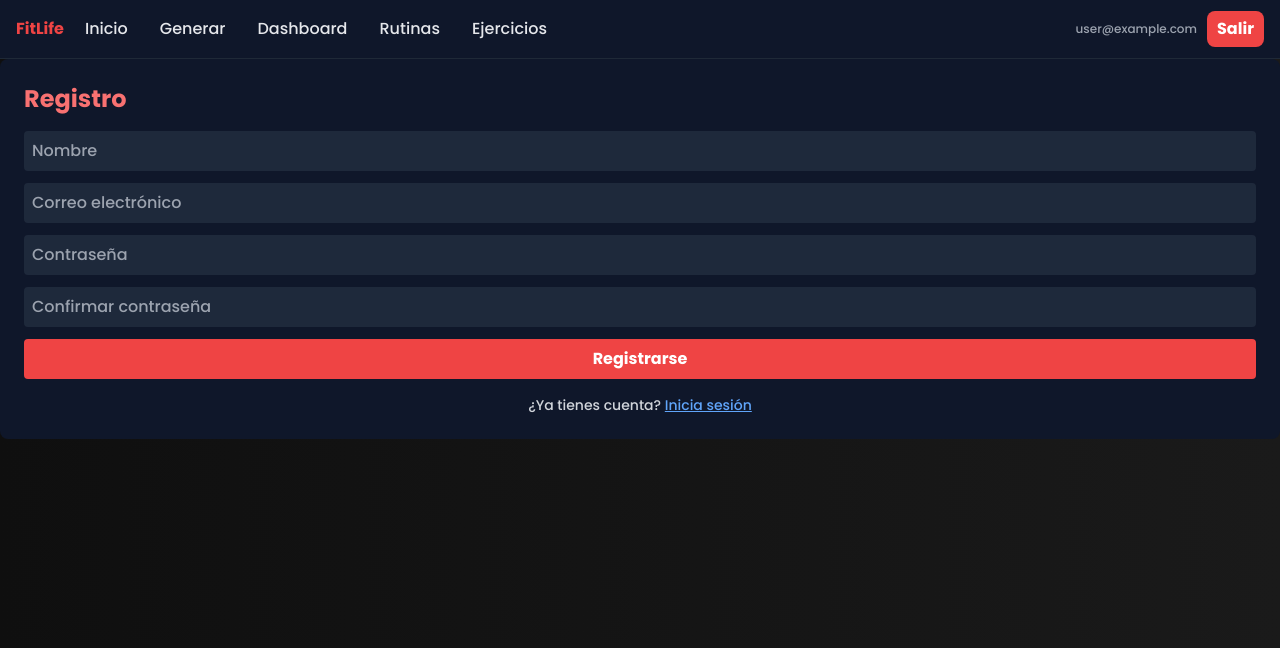
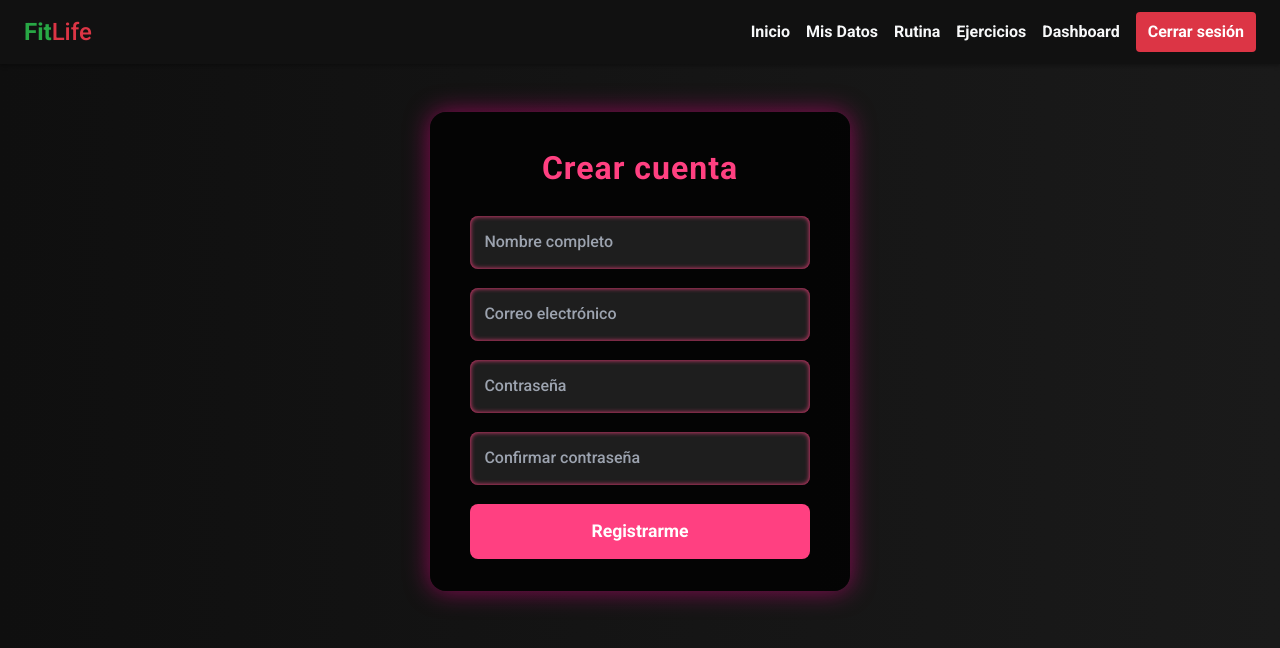
Before and after one commit to Totuyo11/itlife-frontend, a React (Create React App) app: page /register in a window 1280 px wide. Shown: the top 648 px of the page. Built offline with nearby package versions, Linux system fonts and the light colour scheme; no server answers; sample sign-in values are in the browser's storage.

Commit message:
primer commit

```diff
--- a/src/Auth.js
+++ b/src/Auth.js
@@ -1,19 +1,97 @@
 import React, { useState } from 'react';
-import Login from './Login';
-import Register from './Register';
+import { createUserWithEmailAndPassword, signInWithEmailAndPassword, updateProfile, getAuth } from 'firebase/auth';
+import { useNavigate } from 'react-router-dom';
+import './Register.css';
 
-const Auth = () => {
-  const [isRegistering, setIsRegistering] = useState(false);
+function Auth() {
+  const [modo, setModo] = useState('login'); // 'login' o 'register'
+  const [nombre, setNombre] = useState('');
+  const [correo, setCorreo] = useState('');
+  const [contraseña, setContraseña] = useState('');
+  const [confirmar, setConfirmar] = useState('');
+  const [mensaje, setMensaje] = useState('');
+
+  const navigate = useNavigate();
+  const auth = getAuth();
+
+  const handleSubmit = async (e) => {
+    e.preventDefault();
+
+    if (modo === 'register' && contraseña !== confirmar) {
+      setMensaje('❌ Las contraseñas no coinciden');
+      return;
+    }
+
+    try {
+      if (modo === 'login') {
+        await signInWithEmailAndPassword(auth, correo, contraseña);
+        setMensaje('✅ Bienvenido!');
+      } else {
+        const userCredential = await createUserWithEmailAndPassword(auth, correo, contraseña);
+        await updateProfile(userCredential.user, { displayName: nombre });
+        setMensaje('✅ Registro exitoso!');
+      }
+
+      setTimeout(() => {
+        navigate('/dashboard');
+      }, 1500);
+    } catch (err) {
+      setMensaje('❌ ' + err.message);
+    }
+  };
 
   return (
-    <div>
-      {isRegistering ? (
-        <Register onSwitch={() => setIsRegistering(false)} />
-      ) : (
-        <Login onSwitch={() => setIsRegistering(true)} />
-      )}
+    <div className="registro-container">
+      <div className="form-box">
+        <h2 className="titulo-login">{modo === 'login' ? 'Iniciar Sesión' : 'Crear Cuenta'}</h2>
+        <form onSubmit={handleSubmit} className="registro-form">
+          {modo === 'register' && (
+            <input
+              type="text"
+              placeholder="Nombre completo"
+              value={nombre}
+              onChange={(e) => setNombre(e.target.value)}
+              required
+            />
+          )}
+          <input
+            type="email"
+            placeholder="Correo electrónico"
+            value={correo}
+            onChange={(e) => setCorreo(e.target.value)}
+            required
+          />
+          <input
+            type="password"
+            placeholder="Contraseña"
+            value={contraseña}
+            onChange={(e) => setContraseña(e.target.value)}
+            required
+          />
+          {modo === 'register' && (
+            <input
+              type="password"
+              placeholder="Confirmar contraseña"
+              value={confirmar}
+              onChange={(e) => setConfirmar(e.target.value)}
+              required
+            />
+          )}
+          <button type="submit">{modo === 'login' ? 'Entrar' : 'Registrarme'}</button>
+          {mensaje && <p className="mensaje">{mensaje}</p>}
+        </form>
+
+        <p className="switch-auth">
+          {modo === 'login'
+            ? "¿No tienes cuenta? "
+            : "¿Ya tienes cuenta? "}
+          <button className="linkcito" onClick={() => setModo(modo === 'login' ? 'register' : 'login')}>
+            {modo === 'login' ? 'Regístrate aquí' : 'Inicia sesión'}
+          </button>
+        </p>
+      </div>
     </div>
   );
-};
+}
 
 export default Auth;
--- a/src/Login.js
+++ b/src/Login.js
@@ -1,59 +1,51 @@
 import React, { useState } from 'react';
+import { getAuth, signInWithEmailAndPassword } from 'firebase/auth';
 import { useNavigate } from 'react-router-dom';
-import './Login.css';
-import loginImage from './assets/login-image.png';
-import { signInWithEmailAndPassword } from 'firebase/auth';
-import { auth } from './firebase';
+import './Register.css'; // mismo estilo visual
 
 function Login() {
-  const [email, setEmail] = useState('');
-  const [password, setPassword] = useState('');
-  const [error, setError] = useState('');
-  const [loading, setLoading] = useState(false);
+  const [correo, setCorreo] = useState('');
+  const [contraseña, setContraseña] = useState('');
+  const [mensaje, setMensaje] = useState('');
   const navigate = useNavigate();
 
-  const handleLogin = async (e) => {
+  const handleSubmit = async (e) => {
     e.preventDefault();
-    setError('');
-    setLoading(true);
+    const auth = getAuth();
+
     try {
-      await signInWithEmailAndPassword(auth, email, password);
-      navigate('/');
-    } catch (err) {
-      setError('Correo o contraseña incorrectos');
+      await signInWithEmailAndPassword(auth, correo, contraseña);
+      setMensaje('✅ Inicio de sesión exitoso. Redirigiendo...');
+      setTimeout(() => {
+        navigate('/dashboard');
+      }, 2000);
+    } catch (error) {
+      setMensaje('❌ ' + error.message);
     }
-    setLoading(false);
   };
 
   return (
-    <div className="login-container">
-      <div className="login-card">
-        <div className="login-left">
-          <img src={loginImage} alt="Motivation" />
-        </div>
-        <div className="login-right">
-          <h2>Iniciar Sesión</h2>
-          <form onSubmit={handleLogin}>
+    <div className="registro-container">
+      <div className="form-box">
+        <h2 className="titulo-login">Iniciar sesión</h2>
+        <form onSubmit={handleSubmit} className="registro-form">
           <input
             type="email"
             placeholder="Correo electrónico"
-              value={email}
-              onChange={(e) => setEmail(e.target.value)}
+            value={correo}
+            onChange={(e) => setCorreo(e.target.value)}
             required
           />
           <input
             type="password"
             placeholder="Contraseña"
-              value={password}
-              onChange={(e) => setPassword(e.target.value)}
+            value={contraseña}
+            onChange={(e) => setContraseña(e.target.value)}
             required
           />
-            {error && <p className="error">{error}</p>}
-            <button type="submit" disabled={loading}>
-              {loading ? 'Entrando...' : 'Entrar'}
-            </button>
+          <button type="submit">Entrar</button>
+          {mensaje && <p className="mensaje">{mensaje}</p>}
         </form>
-        </div>
       </div>
     </div>
   );
--- a/src/Navbar.js
+++ b/src/Navbar.js
@@ -1,90 +1,80 @@
-// src/Navbar.js
-import React from "react";
-import { Link, useNavigate } from "react-router-dom";
-import { useAuth } from "./AuthContext";
+import React from 'react';
+import { Link, useNavigate } from 'react-router-dom';
+import { useAuth } from './AuthContext';
 
-export default function Navbar() {
+const Navbar = () => {
   const { user, logout } = useAuth();
-  const nav = useNavigate();
-  const isAdmin = user?.uid === process.env.REACT_APP_ADMIN_UID;
+  const navigate = useNavigate();
 
-  const S = {
-    bar: {
-      display: "flex",
-      alignItems: "center",
-      justifyContent: "space-between",
-      padding: "10px 16px",
-      background: "#0f172a",
-      borderBottom: "1px solid #1f2937",
-      position: "sticky",
-      top: 0,
-      zIndex: 20,
-    },
-    left: { display: "flex", gap: 10, alignItems: "center" },
-    right: { display: "flex", gap: 10, alignItems: "center" },
-    brand: { color: "#ef4444", fontWeight: 800, textDecoration: "none" },
-    link: {
-      color: "#e5e7eb",
-      textDecoration: "none",
-      padding: "6px 10px",
-      borderRadius: 8,
-      border: "1px solid transparent",
-    },
-    linkHover: { borderColor: "#1f2937", background: "#111827" },
-    btn: {
-      background: "#ef4444",
-      color: "#fff",
-      border: 0,
-      borderRadius: 8,
-      padding: "6px 10px",
-      cursor: "pointer",
-      fontWeight: 700,
-    },
-    user: { color: "#9ca3af", fontSize: 12 },
+  const handleLogout = () => {
+    logout();
+    navigate('/login');
   };
 
-  async function onLogout() {
-    try {
-      await logout();
-      nav("/login");
-    } catch (e) {
-      console.error(e);
-    }
-  }
-
-  // helper para hover sin librerías
-  const hx = (style) => ({
-    ...S.link,
-    ...style,
-    onMouseEnter: (e) => (e.currentTarget.style.background = "#111827"),
-    onMouseLeave: (e) => (e.currentTarget.style.background = "transparent"),
-  });
-
   return (
-    <header style={S.bar}>
-      <div style={S.left}>
-        <Link to="/" style={S.brand}>FitLife</Link>
-        <Link to="/" style={hx()}>Inicio</Link>
-        <Link to="/generar" style={hx()}>Generar</Link>
-        <Link to="/dashboard" style={hx()}>Dashboard</Link>
-        <Link to="/rutinas" style={hx()}>Rutinas</Link>
-        <Link to="/ejercicios" style={hx()}>Ejercicios</Link>
-        {isAdmin && <Link to="/admin-ejercicios" style={hx({ color: "#22c55e" })}>Admin</Link>}
+    <nav style={styles.navbar}>
+      <div style={styles.logo}>
+        <span style={{ color: '#28a745', fontWeight: 'bold' }}>Fit</span><span style={{ color: '#dc3545' }}>Life</span>
       </div>
-
-      <div style={S.right}>
-        {user ? (
+      <ul style={styles.navLinks}>
+        <li><Link to="/" style={styles.link}>Inicio</Link></li>
+        {user && (
           <>
-            <span style={S.user}>{user.email}</span>
-            <button style={S.btn} onClick={onLogout}>Salir</button>
+            <li><Link to="/misdatos" style={styles.link}>Mis Datos</Link></li>
+            <li><Link to="/rutina" style={styles.link}>Rutina</Link></li>
+            <li><Link to="/ejercicios" style={styles.link}>Ejercicios</Link></li>
+            <li><Link to="/dashboard" style={styles.link}>Dashboard</Link></li>
+          </>
+        )}
+        {!user ? (
+          <>
+            <li><Link to="/login" style={styles.link}>Iniciar sesión</Link></li>
+            <li><Link to="/register" style={styles.link}>Registrarse</Link></li>
           </>
         ) : (
-          <>
-            <Link to="/login" style={hx()}>Login</Link>
-            <Link to="/register" style={hx()}>Register</Link>
-          </>
+          <li><button onClick={handleLogout} style={styles.logoutBtn}>Cerrar sesión</button></li>
         )}
-      </div>
-    </header>
+      </ul>
+    </nav>
   );
-}
+};
+
+const styles = {
+  navbar: {
+    display: 'flex',
+    justifyContent: 'space-between',
+    alignItems: 'center',
+    padding: '0.75rem 1.5rem',
+    backgroundColor: '#111',
+    color: '#fff',
+    boxShadow: '0 2px 4px rgba(0,0,0,0.3)'
+  },
+  logo: {
+    fontSize: '1.5rem'
+  },
+  navLinks: {
+    display: 'flex',
+    listStyle: 'none',
+    gap: '1rem',
+    margin: 0,
+    padding: 0,
+    alignItems: 'center'
+  },
+  link: {
+    textDecoration: 'none',
+    color: '#f8f9fa',
+    fontWeight: 'bold',
+    transition: 'color 0.3s',
+  },
+  logoutBtn: {
+    backgroundColor: '#dc3545',
+    border: 'none',
+    color: '#fff',
+    padding: '0.5rem 0.75rem',
+    borderRadius: '4px',
+    cursor: 'pointer',
+    fontWeight: 'bold'
+  }
+};
+
+export default Navbar;
--- a/src/Register.css
+++ b/src/Register.css
@@ -1,66 +1,93 @@
-.register-container {
+@import url('https://fonts.googleapis.com/css2?family=Roboto:wght@300;500;700&display=swap');
+
+* {
+  box-sizing: border-box;
+  font-family: 'Roboto', sans-serif;
+}
+
+body {
+  background: linear-gradient(135deg, #0f0c29, #302b63, #24243e);
+  color: white;
+  min-height: 100vh;
+  margin: 0;
+}
+
+.registro-container {
   display: flex;
   justify-content: center;
   align-items: center;
-  height: calc(100vh - 80px);
-  padding-top: 80px;
+  padding: 3rem;
 }
 
-.register-form {
-  background-color: #1a1a1a;
-  padding: 40px;
-  border-radius: 15px;
-  width: 350px;
-  box-shadow: 0 0 30px rgba(0, 0, 0, 0.5);
-  text-align: center;
+.form-box {
+  background: rgba(0, 0, 0, 0.8);
+  padding: 2rem 2.5rem;
+  border-radius: 16px;
+  box-shadow: 0 0 25px rgba(255, 0, 150, 0.5);
+  width: 100%;
+  max-width: 420px;
+  animation: showup 0.5s ease-in-out;
 }
 
-.register-form h1 {
-  font-size: 2rem;
-  margin-bottom: 1rem;
-  color: #ff2d55;
+@keyframes showup {
+  from {
+    opacity: 0;
+    transform: translateY(-20px);
+  }
+  to {
+    opacity: 1;
+    transform: translateY(0);
+  }
 }
 
-.register-form input {
+.titulo-login {
+  text-align: center;
+  margin-bottom: 1.5rem;
+  font-size: 2rem;
+  font-weight: 700;
+  color: #ff4081;
+  letter-spacing: 1px;
+}
+
+.registro-form input {
   width: 100%;
-  padding: 12px;
-  margin: 10px 0;
+  padding: 0.9rem;
+  margin-bottom: 1.2rem;
   border: none;
   border-radius: 8px;
-  background-color: #2e2e2e;
-  color: #fff;
+  background-color: #1e1e1e;
+  color: white;
   font-size: 1rem;
+  box-shadow: inset 0 0 5px #ff4081;
+  transition: 0.3s ease;
 }
 
-.register-form input:focus {
-  outline: 2px solid #ff2d55;
+.registro-form input:focus {
+  outline: none;
+  box-shadow: 0 0 10px #ff4081;
 }
 
-.register-form button {
+.registro-form button {
   width: 100%;
-  padding: 12px;
-  margin-top: 15px;
-  background-color: #ff2d55;
+  padding: 0.9rem;
+  background-color: #ff4081;
+  color: white;
+  font-size: 1.1rem;
+  font-weight: bold;
   border: none;
   border-radius: 8px;
-  color: white;
-  font-size: 1rem;
-  font-weight: bold;
   cursor: pointer;
-  transition: background-color 0.3s ease;
+  transition: background 0.3s ease, transform 0.2s ease;
 }
 
-.register-form button:hover {
-  background-color: #e0264d;
+.registro-form button:hover {
+  background-color: #ff1f66;
+  transform: scale(1.03);
 }
 
-.register-form p {
-  margin-top: 20px;
-  font-size: 0.9rem;
+.mensaje {
+  margin-top: 1rem;
+  text-align: center;
+  font-size: 0.95rem;
+  color: #ffc1d6;
 }
-
-.register-form a {
-  color: #ff2d55;
-  text-decoration: none;
-  font-weight: bold;
-}
--- a/src/Register.js
+++ b/src/Register.js
@@ -1,43 +1,47 @@
-import { useState } from "react";
-import { createUserWithEmailAndPassword } from "firebase/auth";
-import { auth } from "./firebase"; // asegúrate que esto está bien
+import React, { useState } from 'react';
+import { createUserWithEmailAndPassword, getAuth, updateProfile } from 'firebase/auth';
+import { useNavigate } from 'react-router-dom';
+import './Register.css';
 
-export default function Register() {
-  const [nombre, setNombre] = useState("");
-  const [correo, setCorreo] = useState("");
-  const [contrasena, setContrasena] = useState("");
-  const [confirmar, setConfirmar] = useState("");
-  const [error, setError] = useState("");
+function Register() {
+  const [nombre, setNombre] = useState('');
+  const [correo, setCorreo] = useState('');
+  const [contraseña, setContraseña] = useState('');
+  const [confirmar, setConfirmar] = useState('');
+  const [mensaje, setMensaje] = useState('');
+
+  const navigate = useNavigate();
 
   const handleSubmit = async (e) => {
     e.preventDefault();
-    setError("");
-
-    if (contrasena !== confirmar) {
-      setError("Las contraseñas no coinciden");
+    if (contraseña !== confirmar) {
+      setMensaje('❌ Las contraseñas no coinciden');
       return;
     }
 
+    const auth = getAuth();
     try {
-      await createUserWithEmailAndPassword(auth, correo, contrasena);
-      console.log("✅ Usuario registrado");
-      // Aquí puedes redirigir si quieres
+      const userCredential = await createUserWithEmailAndPassword(auth, correo, contraseña);
+      await updateProfile(userCredential.user, { displayName: nombre });
+      setMensaje('✅ Registro exitoso. Redirigiendo...');
+      setTimeout(() => {
+        navigate('/dashboard');
+      }, 2000);
     } catch (error) {
-      console.error("Error al registrar:", error);
-      setError("Error: " + error.message); // ← aquí se muestra el mensaje real
+      setMensaje('❌ ' + error.message);
     }
   };
 
   return (
-    <form onSubmit={handleSubmit} className="p-6 bg-slate-900 text-white rounded-lg">
-      <h2 className="text-2xl font-bold text-red-400 mb-4">Registro</h2>
-
+    <div className="registro-container">
+      <div className="form-box">
+        <h2 className="titulo-login">Crear cuenta</h2>
+        <form onSubmit={handleSubmit} className="registro-form">
           <input
             type="text"
-        placeholder="Nombre"
+            placeholder="Nombre completo"
             value={nombre}
             onChange={(e) => setNombre(e.target.value)}
-        className="w-full p-2 rounded bg-slate-800 mb-3"
             required
           />
           <input
@@ -45,15 +49,13 @@ export default function Register() {
             placeholder="Correo electrónico"
             value={correo}
             onChange={(e) => setCorreo(e.target.value)}
-        className="w-full p-2 rounded bg-slate-800 mb-3"
             required
           />
           <input
             type="password"
             placeholder="Contraseña"
-        value={contrasena}
-        onChange={(e) => setContrasena(e.target.value)}
-        className="w-full p-2 rounded bg-slate-800 mb-3"
+            value={contraseña}
+            onChange={(e) => setContraseña(e.target.value)}
             required
           />
           <input
@@ -61,24 +63,14 @@ export default function Register() {
             placeholder="Confirmar contraseña"
             value={confirmar}
             onChange={(e) => setConfirmar(e.target.value)}
-        className="w-full p-2 rounded bg-slate-800 mb-3"
             required
           />
-
-      {error && (
-        <p className="text-red-500 text-sm text-center mb-3">{error}</p>
-      )}
-
-      <button
-        type="submit"
-        className="w-full p-2 bg-red-500 hover:bg-red-600 rounded font-semibold"
-      >
-        Registrarse
-      </button>
-
-      <p className="text-center mt-4 text-sm text-gray-300">
-        ¿Ya tienes cuenta? <a href="/login" className="text-blue-400 underline">Inicia sesión</a>
-      </p>
+          <button type="submit">Registrarme</button>
+          {mensaje && <p className="mensaje">{mensaje}</p>}
         </form>
+      </div>
+    </div>
   );
 }
+
+export default Register;
```
Also changed, not shown: src/App.js (+6 -3 lines), src/Navbar.css (+34 -13 lines), src/firebase.js (+10 -11 lines). Lines whose indentation alone changed are shown as unchanged.
